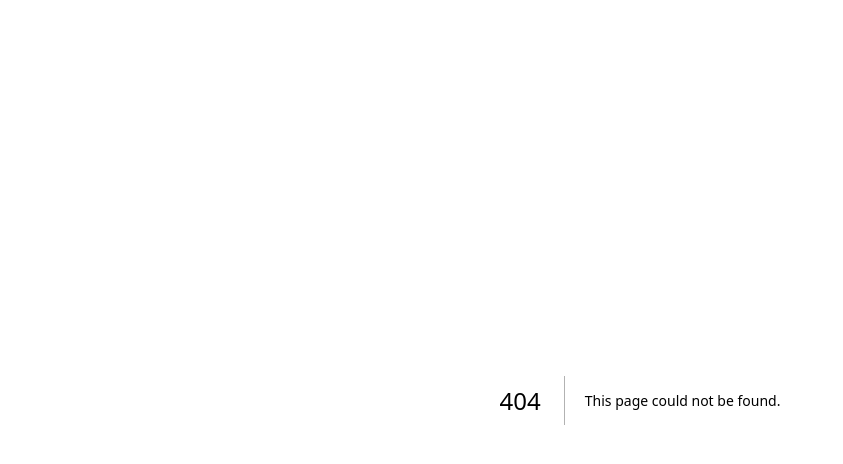
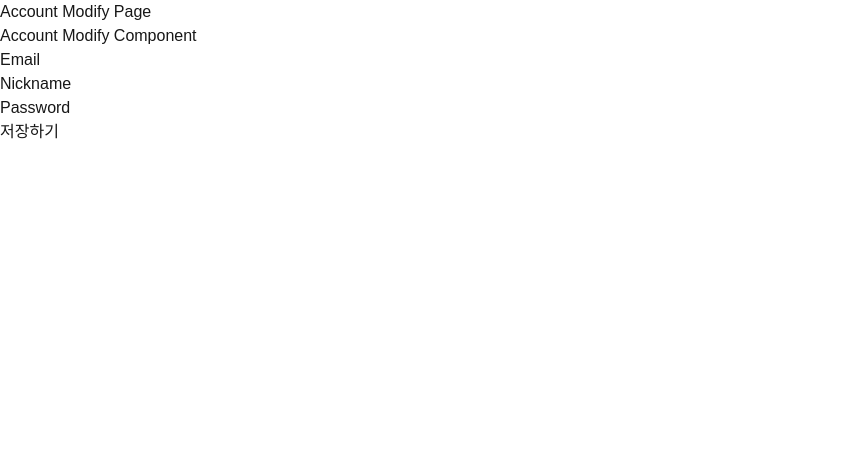
Before and after one commit to happy8131/product_catalog, a Next.js app: page /account/modify in a window 1280 px wide. Before the commit this address had no page. Shown: the top 464 px of the page, without its empty margins (0-843 px from the left). Built offline with nearby package versions, Linux system fonts and the light colour scheme; no server answers.

Commit message:
소셜 회원 정보 수정

```diff
--- /dev/null
+++ b/actions/accountActions.tsx
@@ -0,0 +1,16 @@
+'use server';
+
+const API_SERVER_HOST = process.env.API_SERVER_HOST || 'http://localhost:8080';
+
+export const putAccount = async (prevState: any, formData: FormData) => {
+    const res = await fetch(`${API_SERVER_HOST}/api/accounts/modify`, {
+        method: 'PUT',
+        body: formData,
+    });
+
+    const result = await res.json();
+
+    console.log(result);
+
+    return { message: 'Account updated successfully', result: 'success' };
+};
--- /dev/null
+++ b/app/account/modify/page.tsx
@@ -0,0 +1,11 @@
+import AccountModifyCP from '@/components/account/accountModify';
+
+export default async function AccountModifyPage() {
+    return (
+        <div>
+            <div> Account Modify Page</div>
+
+            <AccountModifyCP />
+        </div>
+    );
+}
--- /dev/null
+++ b/components/account/accountModify.tsx
@@ -0,0 +1,68 @@
+'use client';
+
+import { putAccount } from '@/actions/accountActions';
+import { useSession, signIn, signOut } from 'next-auth/react';
+import { useActionState, useEffect } from 'react';
+
+export default function AccountModifyCP() {
+    const { data: session, status, update } = useSession();
+
+    const [state, action, isPending] = useActionState(putAccount, {
+        message: '',
+        result: '',
+    });
+
+    useEffect(() => {
+        if (state.result === 'success') {
+            alert('다시 로그인 필요');
+            signOut({ callbackUrl: '/' });
+        }
+    }, [state]);
+
+    if (status === 'loading') {
+        return <div>Loading...</div>;
+    }
+
+    // 2. data 객체의 존재 유무를 확인하는 타입 가드
+    if (session?.user) {
+        // 이제 TypeScript는 session.user가 존재함을 알고 있습니다.
+        const { email, name } = session.user;
+        return (
+            <div>
+                <p>이메일: {email}</p>
+                <p>이름: {name}</p>
+            </div>
+        );
+    }
+
+    return (
+        <div>
+            <div>Account Modify Component</div>
+            <form action={action}>
+                <div>
+                    Email{' '}
+                    <input
+                        type="text"
+                        name="email"
+                        defaultValue={session?.user?.email}
+                        readOnly
+                    ></input>
+                </div>
+                <div>
+                    Nickname{' '}
+                    <input
+                        type="text"
+                        name="nickname"
+                        defaultValue={session?.user?.name}
+                    ></input>
+                </div>
+                <div>
+                    Password <input type="password" name="password"></input>
+                </div>
+                <button type="submit" disabled={isPending}>
+                    {isPending ? '저장 중...' : '저장하기'}
+                </button>
+            </form>
+        </div>
+    );
+}
```
